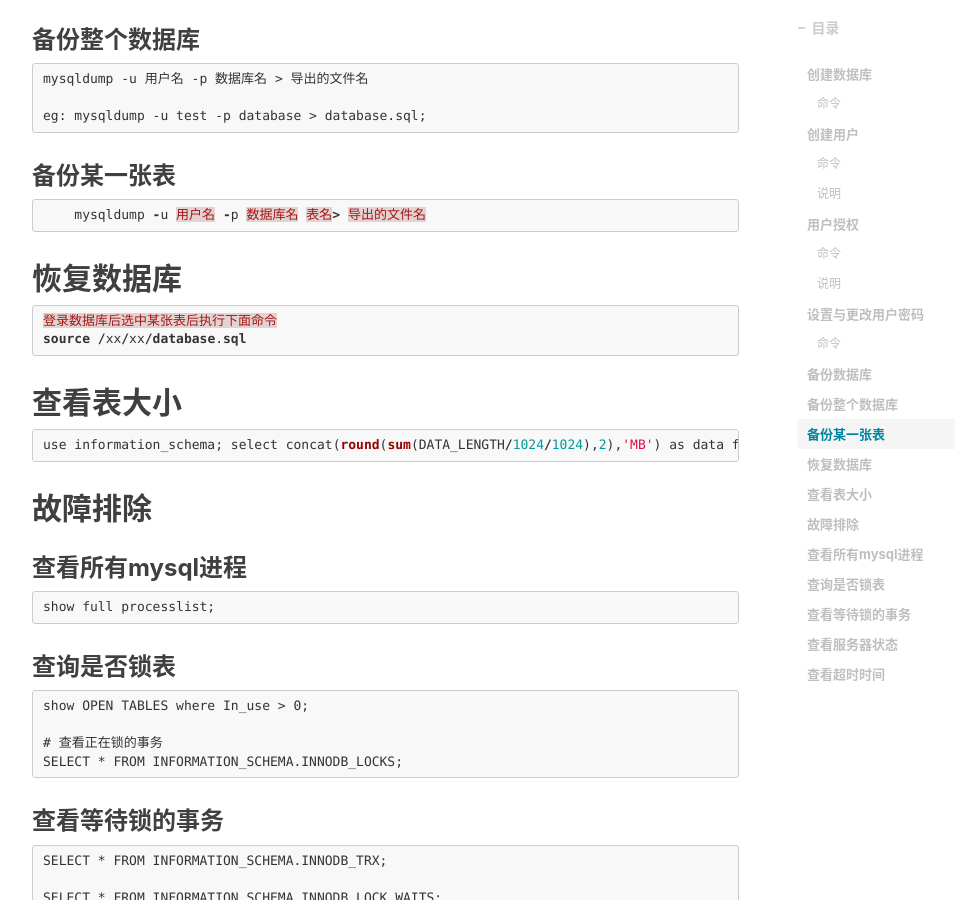
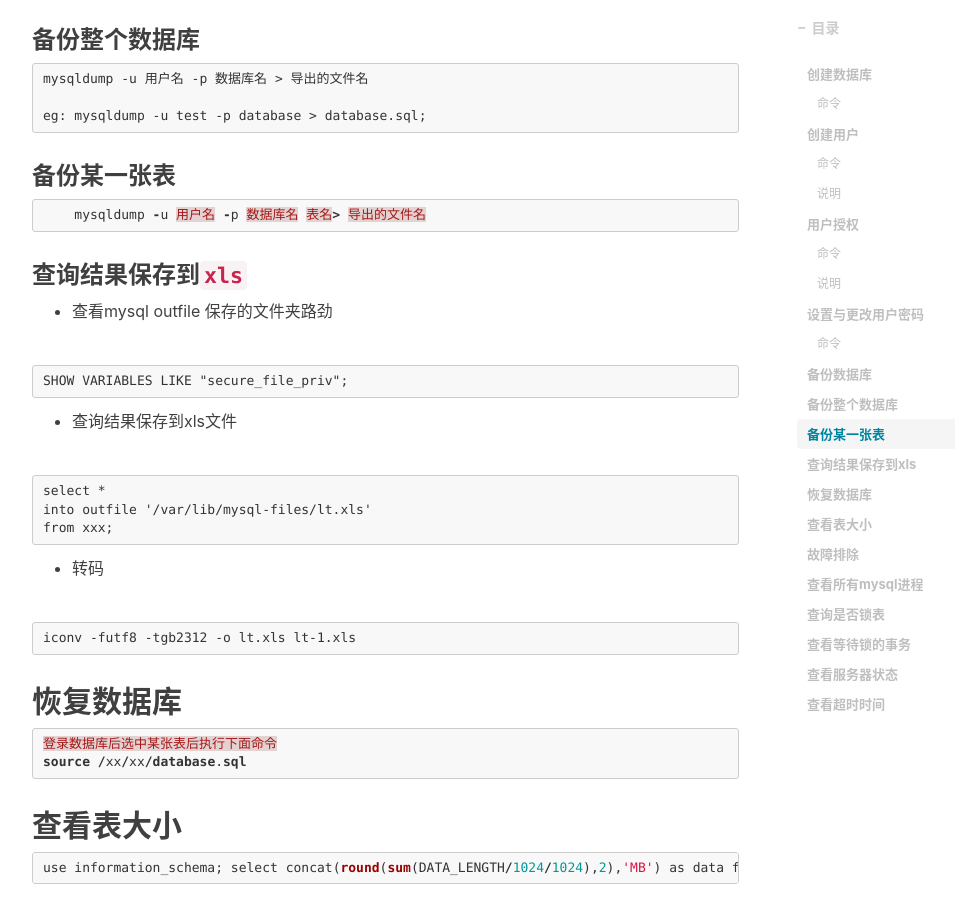
Before and after one commit to fooval-shen/shenfh.github.io, a Jekyll site: the page built from _posts/shenfh/2019-10-30-mysql-command.md, in a window 1280 px wide and 900 px high, scrolled down 1779 px. Shown: the whole window, without its empty margins (233-1188 px from the left). Built offline with Jekyll 4.4.1, drawn with Linux system fonts in a browser that asks for light colours; nearby versions of some CDN libraries; comment, search, counter and statistics services are not loaded.

Commit message:
[Feature] modify blog

````diff
--- a/_posts/shenfh/2019-10-30-mysql-command.md
+++ b/_posts/shenfh/2019-10-30-mysql-command.md
@@ -81,6 +81,28 @@ eg: mysqldump -u test -p database > database.sql;
     mysqldump -u 用户名 -p 数据库名 表名> 导出的文件名
 ```
 
+### 查询结果保存到`xls`
+
+
+* 查看mysql outfile 保存的文件夹路劲
+
+```
+SHOW VARIABLES LIKE "secure_file_priv";
+```
+
+* 查询结果保存到xls文件
+
+```
+select *
+into outfile '/var/lib/mysql-files/lt.xls'
+from xxx;
+```
+* 转码
+
+```
+iconv -futf8 -tgb2312 -o lt.xls lt-1.xls
+```
+
 ## 恢复数据库
 
 ```sql
````
